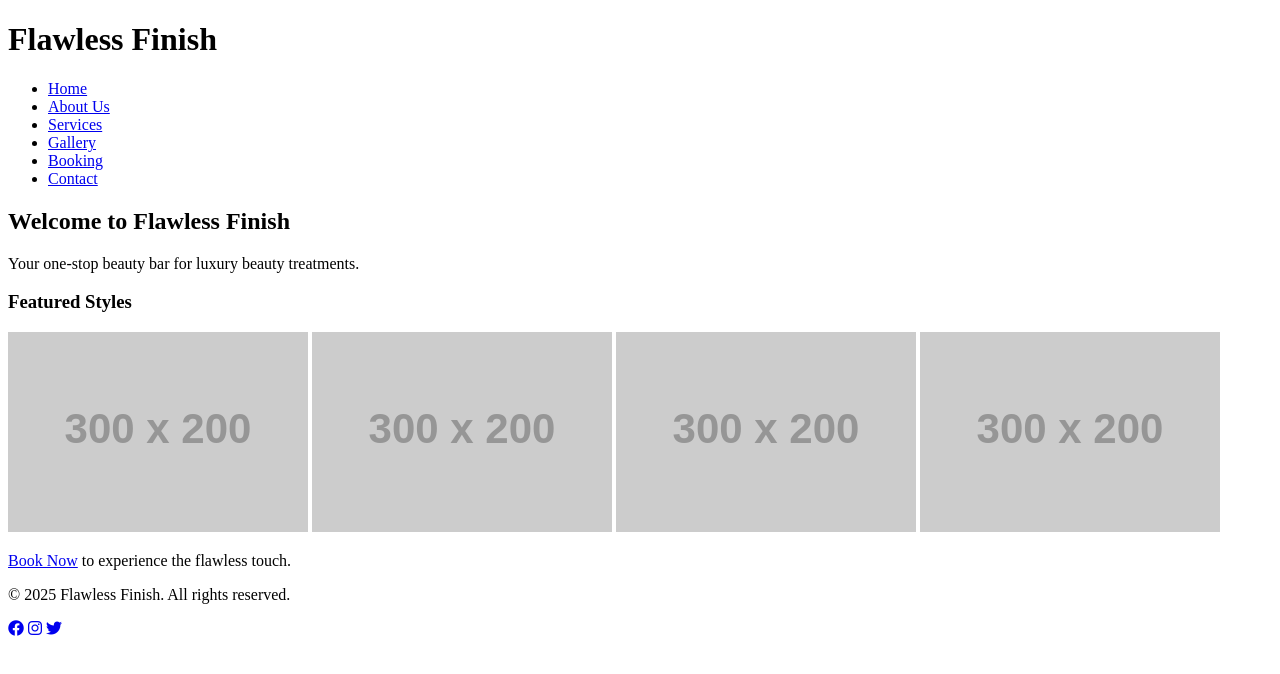
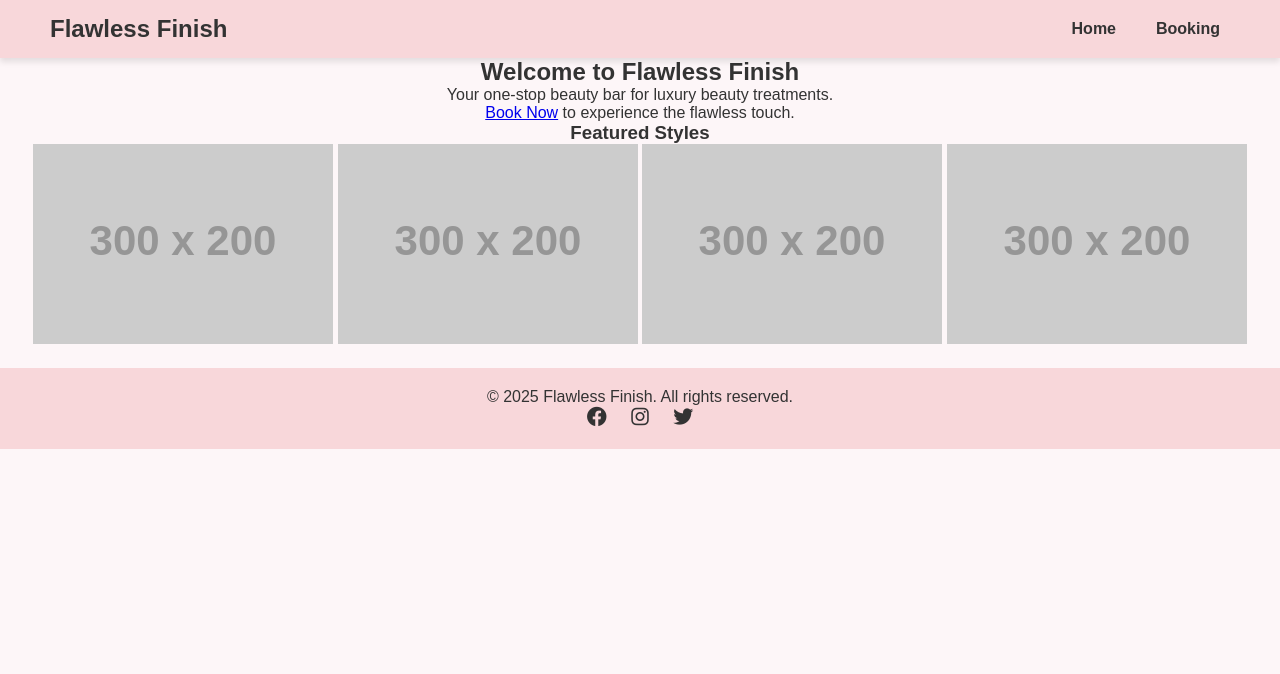
Before and after one commit to AMER-b2005/bida24-325, a plain HTML site: page home.html in a window 1280 px wide. Drawn offline with Linux system fonts and the light colour scheme; placeholder pictures from the web are drawn by us.

Commit message:
Update home.html

```diff
--- a/home.html
+++ b/home.html
@@ -4,45 +4,47 @@
     <meta charset="UTF-8">
     <meta name="viewport" content="width=device-width, initial-scale=1.0">
     <title>Flawless Finish - Beauty Bar</title>
+    <link rel="stylesheet" href="styles.css">
     <link rel="preconnect" href="https://fonts.googleapis.com">
     <link rel="stylesheet" href="https://cdnjs.cloudflare.com/ajax/libs/font-awesome/6.4.2/css/all.min.css">
 </head>
 <body>
 
-    <header>
-        <h1>Flawless Finish</h1>
-        <nav>
-            <ul>
+    <header class="site-header">
+        <h1 class="logo">Flawless Finish</h1>
+        <nav class="main-nav">
+            <ul class="nav-links">
                 <li><a href="home.html">Home</a></li>
-                <li><a href="about-us.html">About Us</a></li>
-                <li><a href="services.html">Services</a></li>
-                <li><a href="gallery.html">Gallery</a></li>
                 <li><a href="booking.html">Booking</a></li>
-                <li><a href="contact.html">Contact</a></li>
             </ul>
         </nav>
     </header>
 
-    <main>
-        <h2>Welcome to Flawless Finish</h2>
-        <p>Your one-stop beauty bar for luxury beauty treatments.</p>
+    <main class="homepage">
+        <section class="welcome-section">
+            <h2>Welcome to Flawless Finish</h2>
+            <p>Your one-stop beauty bar for luxury beauty treatments.</p>
+            <p><a href="booking.html" class="btn-book">Book Now</a> to experience the flawless touch.</p>
+        </section>
 
-        <h3>Featured Styles</h3>
-        <img src="https://via.placeholder.com/300x200?text=Look+1" alt="Beauty Look 1">
-        <img src="https://via.placeholder.com/300x200?text=Look+2" alt="Beauty Look 2">
-        <img src="https://via.placeholder.com/300x200?text=Look+3" alt="Beauty Look 3">
-        <img src="https://via.placeholder.com/300x200?text=Look+4" alt="Beauty Look 4">
-
-        <p><a href="booking.html">Book Now</a> to experience the flawless touch.</p>
+        <section class="gallery-section">
+            <h3>Featured Styles</h3>
+            <div class="image-grid">
+                <img src="https://via.placeholder.com/300x200?text=Look+1" alt="Beauty Look 1" class="gallery-img">
+                <img src="https://via.placeholder.com/300x200?text=Look+2" alt="Beauty Look 2" class="gallery-img">
+                <img src="https://via.placeholder.com/300x200?text=Look+3" alt="Beauty Look 3" class="gallery-img">
+                <img src="https://via.placeholder.com/300x200?text=Look+4" alt="Beauty Look 4" class="gallery-img">
+            </div>
+        </section>
     </main>
 
-    <footer>
+    <footer class="site-footer">
         <p>&copy; 2025 Flawless Finish. All rights reserved.</p>
-        <p>
+        <div class="social-icons">
             <a href="#"><i class="fab fa-facebook"></i></a>
             <a href="#"><i class="fab fa-instagram"></i></a>
             <a href="#"><i class="fab fa-twitter"></i></a>
-        </p>
+        </div>
     </footer>
 
 </body>
```
